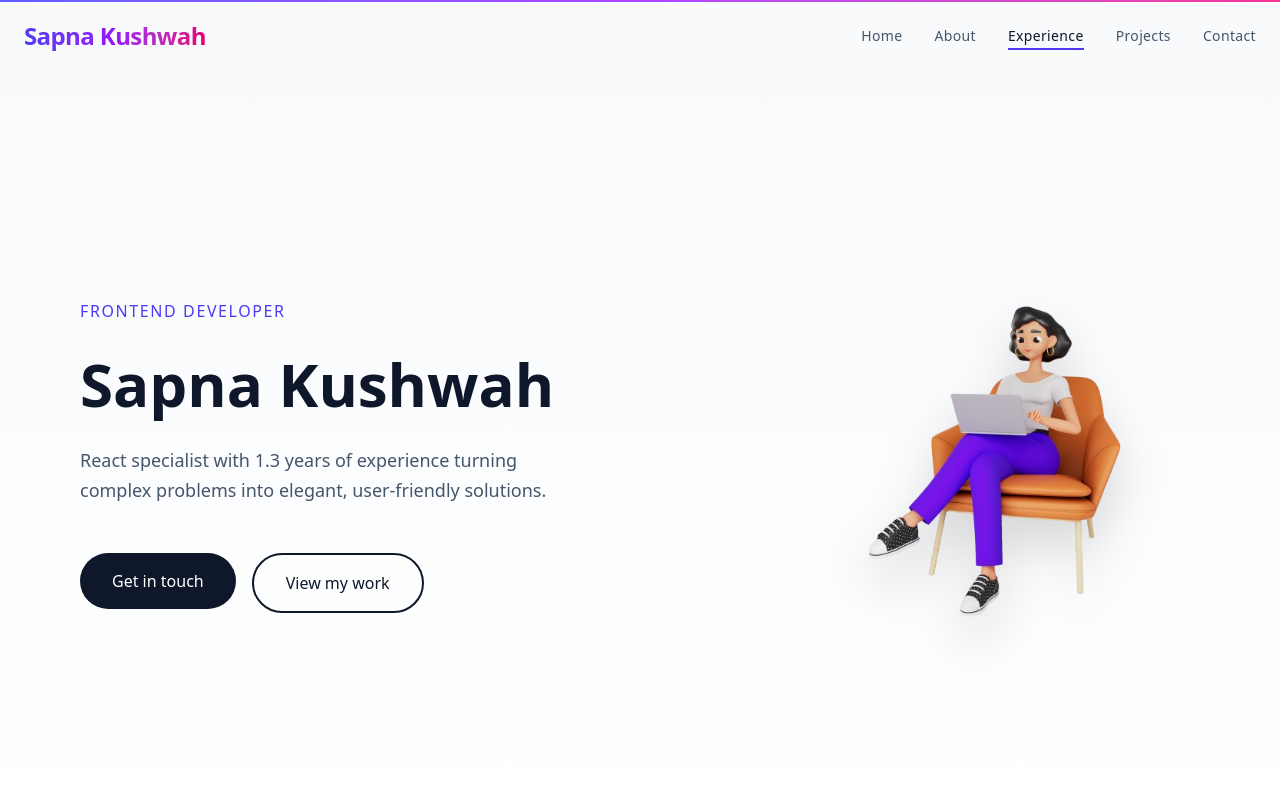
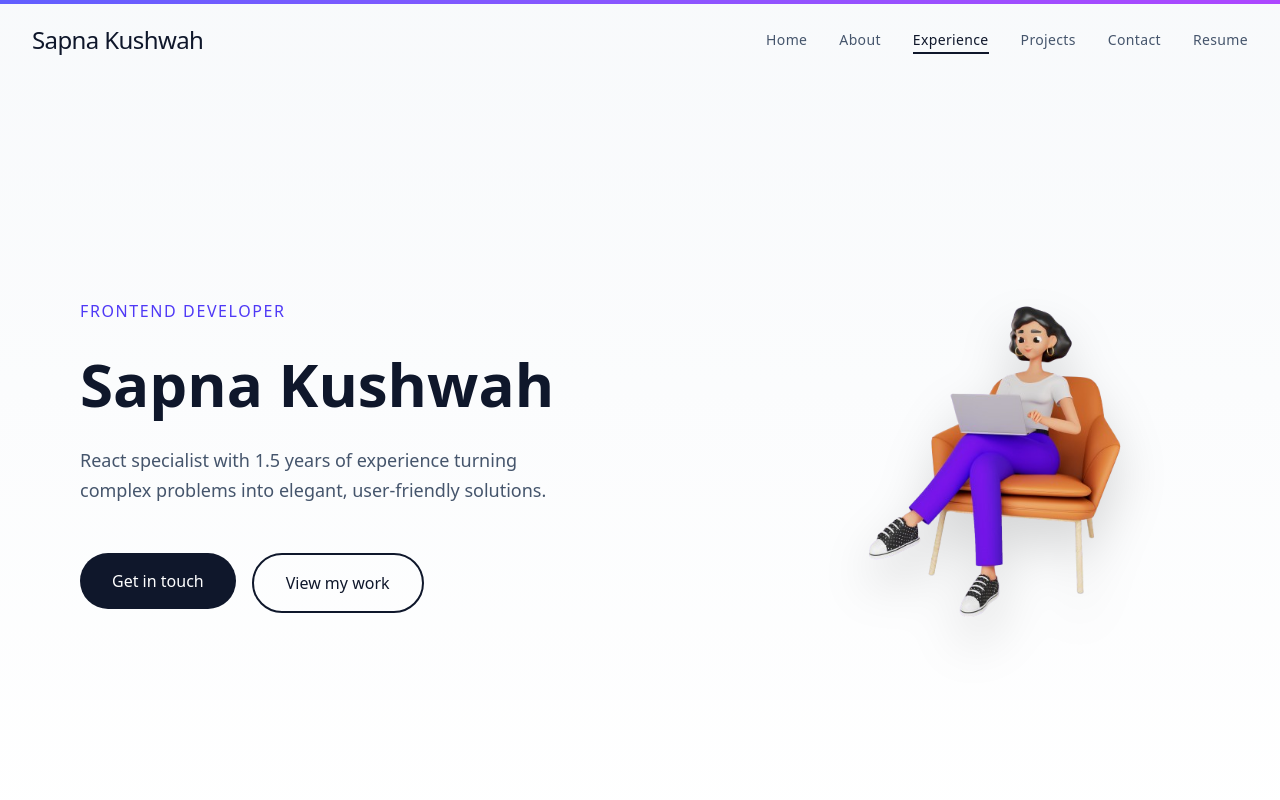
Before and after one commit to sapnakushwah011/Sapna-Kushwah-Portfolio, a React (Vite) app: page / in a window 1280 px wide. Shown: the top 800 px of the page. Built offline with nearby package versions, Linux system fonts and the light colour scheme.

Commit message:
added resume option in navbar

```diff
--- a/src/Components/About/About.jsx
+++ b/src/Components/About/About.jsx
@@ -30,7 +30,7 @@ const About = () => {
         >
           <p>
             Hi, I'm Sapna—a frontend developer who believes great design and clean code go hand in hand.
-            With <span className="text-slate-900 font-medium">1.3 years of experience</span>, I specialize in React.js and modern web technologies.
+            With <span className="text-slate-900 font-medium">1.5 years of experience</span>, I specialize in React.js and modern web technologies.
           </p>
           <p>
             I thrive on transforming ideas into intuitive, performant interfaces. Whether it's building reusable components,
--- a/src/Components/Experience/Experience.jsx
+++ b/src/Components/Experience/Experience.jsx
@@ -14,6 +14,7 @@ import {
   SiExpress,
   SiMysql,
   SiTypescript,
+  SiNextdotjs,
 } from "react-icons/si";
 
 const Experience = () => {
@@ -21,6 +22,7 @@ const Experience = () => {
     { Icon: FaReact, color: "#61DAFB", name: "React.js" },
     { Icon: FaJs, color: "#F7DF1E", name: "JavaScript" },
     { Icon: SiTypescript, color: "#3178C6", name: "TypeScript" },
+    { Icon: SiNextdotjs, color: "#000000", name: "Next.js" },
     { Icon: SiRedux, color: "#764ABC", name: "Redux" },
     { Icon: FaHtml5, color: "#E34F26", name: "HTML" },
     { Icon: FaCss3, color: "#1572B6", name: "CSS" },
--- a/src/Components/Home/Home.jsx
+++ b/src/Components/Home/Home.jsx
@@ -43,7 +43,7 @@ const Home = () => {
           transition={{ duration: 0.8, delay: 0.4 }}
           className="text-sm sm:text-base md:text-lg text-slate-600 mb-8 sm:mb-12 max-w-lg mx-auto md:mx-0 leading-relaxed px-2 sm:px-0"
         >
-          React specialist with 1.3 years of experience turning complex problems
+          React specialist with 1.5 years of experience turning complex problems
           into elegant, user-friendly solutions.
         </motion.p>
 
--- a/src/Components/Navbar/Navbar.jsx
+++ b/src/Components/Navbar/Navbar.jsx
@@ -36,62 +36,72 @@ const Navbar = () => {
     { name: "Experience", id: "experience" },
     { name: "Projects", id: "projects" },
     { name: "Contact", id: "contact" },
+    { name: "Resume", id: "resume", isExternal: true },
   ];
 
-  const handleNavClick = (id) => {
+  const handleNavClick = (id, isExternal) => {
     setMobileMenuOpen(false);
+    if (isExternal) {
+      window.open("/Sapna Kushwah.pdf", "_blank", "noopener,noreferrer");
+    } else {
       document.getElementById(id)?.scrollIntoView({ behavior: "smooth" });
+    }
   };
 
   return (
     <>
       <motion.div
-        style={{ scaleX: scrollYProgress }}
-        className="fixed top-0 left-0 right-0 h-0.5 bg-linear-to-r from-indigo-500 via-purple-500 to-pink-500 origin-left z-50"
+        style={{
+          scaleX: scrollYProgress,
+          transformOrigin: "0%",
+        }}
+        className="fixed top-0 left-0 right-0 h-1 bg-linear-to-r from-indigo-500 to-purple-500 z-50"
       />
 
-      <nav
-        className={`fixed top-0 left-0 right-0 z-40 transition-all duration-500 ${
-          scrolled ? "bg-white/90 backdrop-blur-md shadow-sm" : "bg-transparent"
+      <motion.nav
+        initial={{ y: -100 }}
+        animate={{ y: 0 }}
+        className={`fixed top-0 left-0 right-0 z-40 transition-all duration-300 ${
+          scrolled
+            ? "bg-white/80 backdrop-blur-md shadow-sm"
+            : "bg-transparent"
         }`}
       >
-        <div className="max-w-7xl mx-auto px-4 sm:px-6 py-4 sm:py-5 flex justify-between items-center">
-          <motion.a
-            href="#home"
+        <div className="max-w-7xl mx-auto px-4 sm:px-6 lg:px-8">
+          <div className="flex justify-between items-center h-16 sm:h-20">
+            <motion.button
               onClick={() => handleNavClick("home")}
               initial={{ opacity: 0 }}
               animate={{ opacity: 1 }}
               className="text-xl sm:text-2xl font-light tracking-tight text-slate-900"
             >
-            <span className="font-semibold bg-linear-to-r from-indigo-600 via-purple-600 to-pink-600 bg-clip-text text-transparent">
               Sapna Kushwah
-            </span>
-          </motion.a>
+            </motion.button>
 
             {/* Desktop Menu */}
-          <div className="hidden md:flex gap-6 lg:gap-8">
+            <div className="hidden md:flex items-center space-x-8">
               {navItems.map((item, i) => (
                 <motion.a
                   key={item.id}
-                href={`#${item.id}`}
+                  href={item.isExternal ? "#" : `#${item.id}`}
                   onClick={(e) => {
                     e.preventDefault();
-                  handleNavClick(item.id);
+                    handleNavClick(item.id, item.isExternal);
                   }}
                   initial={{ opacity: 0, y: -10 }}
                   animate={{ opacity: 1, y: 0 }}
                   transition={{ delay: i * 0.1 }}
                   className={`relative text-sm tracking-wide transition-colors ${
-                  activeSection === item.id
+                    activeSection === item.id && !item.isExternal
                       ? "text-slate-900"
                       : "text-slate-600 hover:text-slate-900"
                   }`}
                 >
                   {item.name}
-                {activeSection === item.id && (
+                  {activeSection === item.id && !item.isExternal && (
                     <motion.div
                       layoutId="activeSection"
-                    className="absolute -bottom-1 left-0 right-0 h-0.5 bg-indigo-600"
+                      className="absolute -bottom-1 left-0 right-0 h-0.5 bg-slate-900"
                     />
                   )}
                 </motion.a>
@@ -99,28 +109,45 @@ const Navbar = () => {
             </div>
 
             {/* Mobile Menu Button */}
-          <button
+            <motion.button
+              whileTap={{ scale: 0.95 }}
               onClick={() => setMobileMenuOpen(!mobileMenuOpen)}
               className="md:hidden text-slate-900 p-2"
               aria-label="Toggle menu"
             >
+              {mobileMenuOpen ? (
                 <svg
-              width="24"
-              height="24"
-              viewBox="0 0 24 24"
+                  className="w-6 h-6"
                   fill="none"
                   stroke="currentColor"
-              strokeWidth="2"
+                  viewBox="0 0 24 24"
                 >
-              {mobileMenuOpen ? (
-                <path d="M18 6L6 18M6 6l12 12" strokeLinecap="round" />
+                  <path
+                    strokeLinecap="round"
+                    strokeLinejoin="round"
+                    strokeWidth={2}
+                    d="M6 18L18 6M6 6l12 12"
+                  />
+                </svg>
               ) : (
-                <path d="M3 12h18M3 6h18M3 18h18" strokeLinecap="round" />
+                <svg
+                  className="w-6 h-6"
+                  fill="none"
+                  stroke="currentColor"
+                  viewBox="0 0 24 24"
+                >
+                  <path
+                    strokeLinecap="round"
+                    strokeLinejoin="round"
+                    strokeWidth={2}
+                    d="M4 6h16M4 12h16M4 18h16"
+                  />
+                </svg>
               )}
-            </svg>
-          </button>
+            </motion.button>
           </div>
-      </nav>
+        </div>
+      </motion.nav>
 
       {/* Mobile Menu */}
       <AnimatePresence>
@@ -138,22 +165,48 @@ const Navbar = () => {
               animate={{ x: 0 }}
               exit={{ x: "100%" }}
               transition={{ type: "tween", duration: 0.3 }}
-              className="fixed top-0 right-0 bottom-0 w-64 bg-white shadow-2xl z-40 md:hidden"
+              className="fixed top-0 right-0 bottom-0 w-64 bg-white shadow-2xl z-40 md:hidden overflow-y-auto scrollbar-hide"
+              style={{
+                scrollbarWidth: 'none',
+                msOverflowStyle: 'none',
+              }}
             >
-              <div className="flex flex-col pt-20 px-6">
+              {/* Close Button */}
+              <motion.button
+                whileTap={{ scale: 0.95 }}
+                onClick={() => setMobileMenuOpen(false)}
+                className="sticky top-5 left-full -ml-11 text-slate-900 p-2 z-10"
+                aria-label="Close menu"
+              >
+                <svg
+                  className="w-6 h-6"
+                  fill="none"
+                  stroke="currentColor"
+                  viewBox="0 0 24 24"
+                >
+                  <path
+                    strokeLinecap="round"
+                    strokeLinejoin="round"
+                    strokeWidth={2}
+                    d="M6 18L18 6M6 6l12 12"
+                  />
+                </svg>
+              </motion.button>
+
+              <div className="flex flex-col p-6 pt-4">
                 {navItems.map((item, i) => (
                   <motion.a
                     key={item.id}
-                    href={`#${item.id}`}
+                    href={item.isExternal ? "#" : `#${item.id}`}
                     onClick={(e) => {
                       e.preventDefault();
-                      handleNavClick(item.id);
+                      handleNavClick(item.id, item.isExternal);
                     }}
                     initial={{ opacity: 0, x: 20 }}
                     animate={{ opacity: 1, x: 0 }}
                     transition={{ delay: i * 0.1 }}
                     className={`py-4 text-lg border-b border-slate-100 transition-colors ${
-                      activeSection === item.id
+                      activeSection === item.id && !item.isExternal
                         ? "text-indigo-600 font-semibold"
                         : "text-slate-600"
                     }`}
--- a/src/Components/Projects/Projects.jsx
+++ b/src/Components/Projects/Projects.jsx
@@ -58,8 +58,10 @@ const Projects = () => {
     {
       title: "Blogging Platform",
       description: "A full-stack blogging platform built with Next.js, featuring real-time collaboration and markdown support for content creation.",
-      tech: ["Next.js", "Markdown", "Real-time"],
+      tech: ["Next.js", "TypeScript", "MongoDB"],
       status: "In Progress",
+      demoLink: "https://github.com/sapnakushwah011/blog-app",
+      githubLink: "https://github.com/sapnakushwah011/blog-app",
     },
   ];
 
```
Lines whose indentation alone changed are shown as unchanged.
